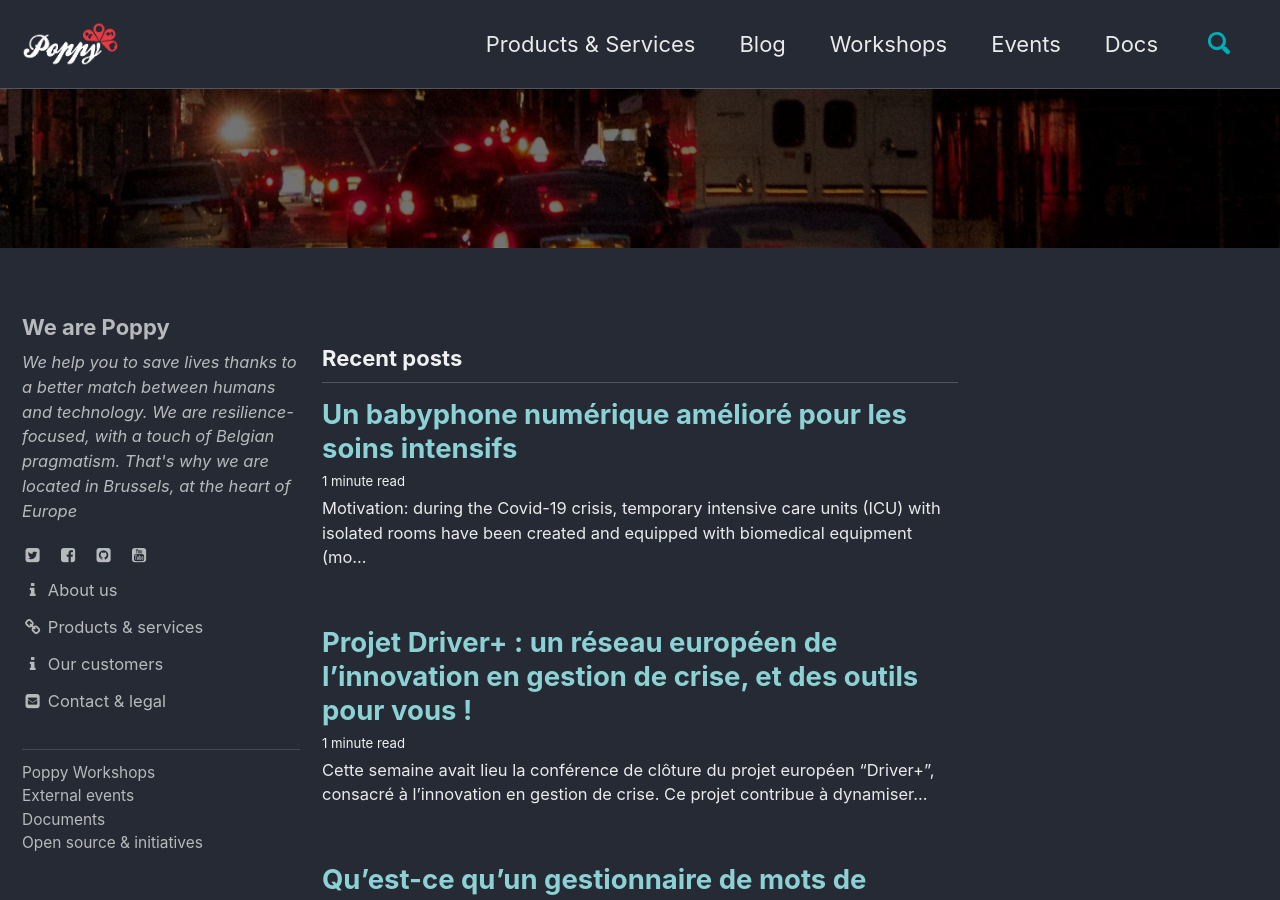
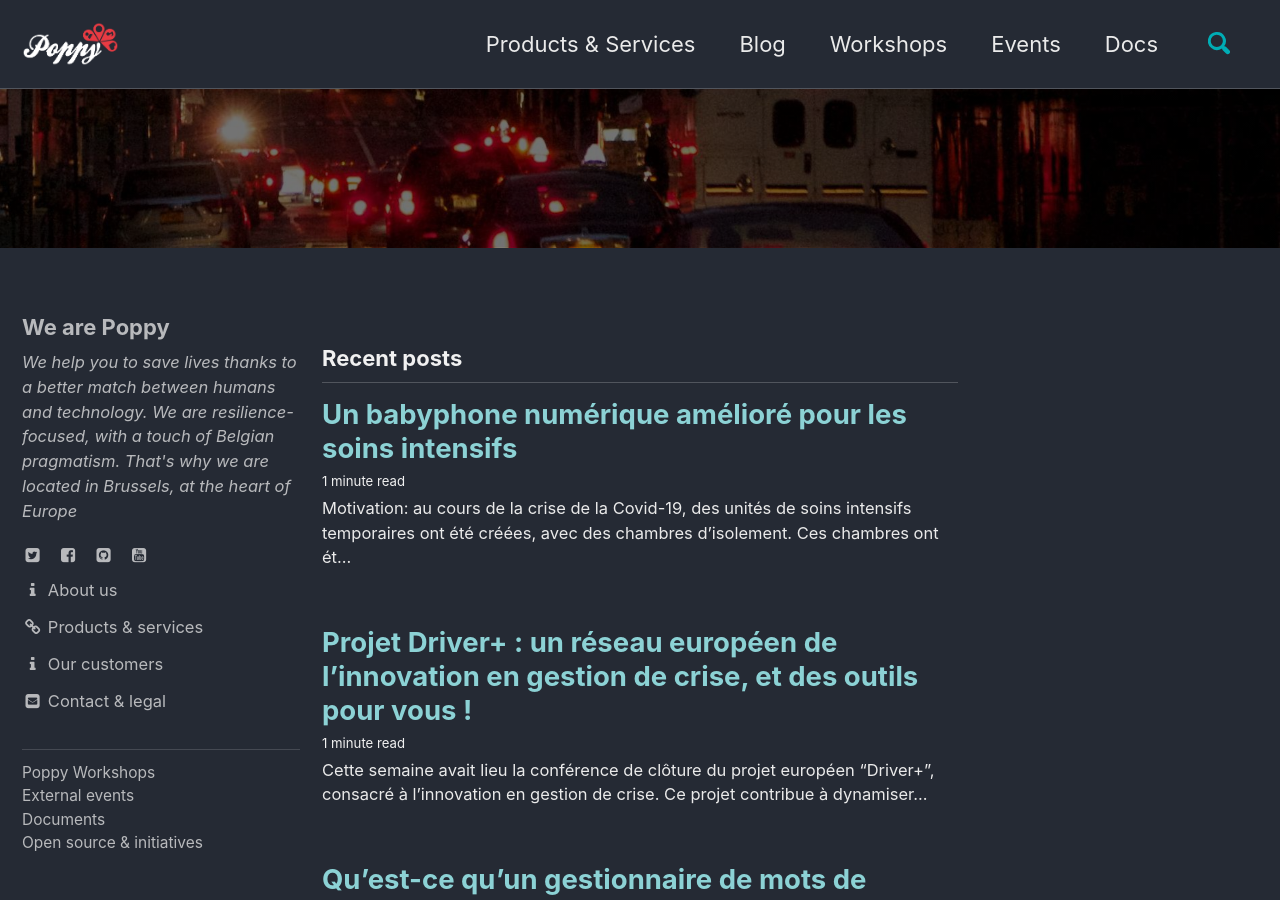
Before and after one commit to ccloquet/ccloquet.github.io, a Jekyll site: the page built from index.html, in a window 1280 px wide and 900 px high. Built offline with Jekyll 4.4.1, drawn with Linux system fonts in a browser that asks for light colours; cached includes are drawn as plain includes; the list of posts is cut into pages by our own code; part of the change alters nothing that is shown.

Commit message:
Update 2020-11-09-babyphone.md

```diff
--- a/_posts/2020-11-09-babyphone.md
+++ b/_posts/2020-11-09-babyphone.md
@@ -3,23 +3,18 @@ title: "Un babyphone numérique amélioré pour les soins intensifs"
 published: true
 tags: [tools,icu]
 ---
-**Motivation**: during the Covid-19 crisis, temporary intensive care units (ICU) with isolated rooms have been created and equipped with biomedical equipment (monitoring, ECMOs, ...). These devices fire alarms, but often the sound cannot be heard outside the room. Because of the temporary nature of the rooms, the devices are not linked to a central desk like in established ICU. When there is a central desk, no nurse is available to check it.
+**Motivation**: au cours de la crise de la Covid-19, des unités de soins intensifs temporaires ont été créées, avec des chambres d'isolement. Ces chambres ont été équipées de matériel biomédical (monitorings, pousses-seringues, circulations extra-corporelles, ...), dont les alarmes sont souvent inaudibles en dehors des chambres. A cause de l'urgence et de la nature temporaire de ces chambres, ces appareils ne sont pas toujours reliés à une console centrale, et lorsque c'est le cas, il n'y a pas toujours d'infirmier.e derrière cette console.
 
-Sometimes, babyphones are used to transmit the alarms from the room, but they cannot be carried by several people at a time, they are too far to be heard and their alarms are not specific: it is often difficult to distinguish which device is ringing, and that causes either losses of time and energy for the staff (false positives), or degraded care to the patients (false negatives).
+Dans certains cas, des babyphones sont utilisés pour transmettre les alarmes vers l'extérieur des chambres, mais (a) ils sont souvent à un endroit fixe, pas toujours à proximité du/de la soignant.e, (b) ils ne peuvent pas être portés par plusieurs personnes et (c) leurs alarmes ne sont pas spécifiques : il est souvent difficile de dinstinguer quel alarme sonne, ce qui cause des pertes de temps et d'énergie our le staff (en cas de faux positifs) ou des soins dégradés (en cas de faux négatifs).
 
-There is therefore a need for a versatile and robust solution that can relay the alarms of any biomedical device and specify which device is ringing. The following solution is based on a set of Raspberry Pi devices. The distinction between different alarms/devices is done through attaching **one microphone per device**, and through the **frequency analysis** of the sounds, when each alarm has a different sound spectrum.
-
-
-**Proposed solution** (_work in progress - to be adapted to the reality of the field - Let's collaborate! Feel free to discuss it in the issues_)
+Le besoin d'une solution robuste et versatile est dès lors apparue, afin de relaye rles alarmes de n'importe quel appareil biomédical, et de spécifier quelel alarme sonne. Nous proposons une solution basée sur un ensemble d'appareils robustes et bon marché (Raspberry Pi 4) mis en réseau. La distinction entre différentes alarmes/appareils est réalisée en attachant **un micro par appareil** et grâce à une **analyse fréquentielle** des sons émis.
 
 <center>
 <img style="height:350px" src="https://github.com/ccloquet/ICU-babyphone/blob/main/icu_babyphone.png">&nbsp;&nbsp;<img style="height:350px" src="https://blog.my-poppy.eu/images/cmine2.PNG">
 </center>
 
-Plus d'infos sur ce projet sur [GitHub](https://github.com/ccloquet/ICU-babyphone).
+Plus d'infos sur ce projet sur [GitHub](https://github.com/ccloquet/ICU-babyphone). Discutons-en et développons-le ensemble!
 
-N'hésitez pas à suivre également notre [blog](https://blog.my-poppy.eu/events_upcoming) sur lequel vous trouverez les prochains évènements en gestion de crise, et à venir échanger sur ces thématiques lors des [évènements que nous organisons](https://blog.my-poppy.eu/workshops).
-
-Au plaisir d'en discuter avec vous !
+N'hésitez pas à suivre également notre [blog](https://blog.my-poppy.eu/events_upcoming) sur lequel vous trouverez aussi les prochains évènements en gestion de crise.
 
 <iframe src="https://www.my-poppy.eu/cnt/cnt.php" width="1" height="1" frameBorder="0">
```
